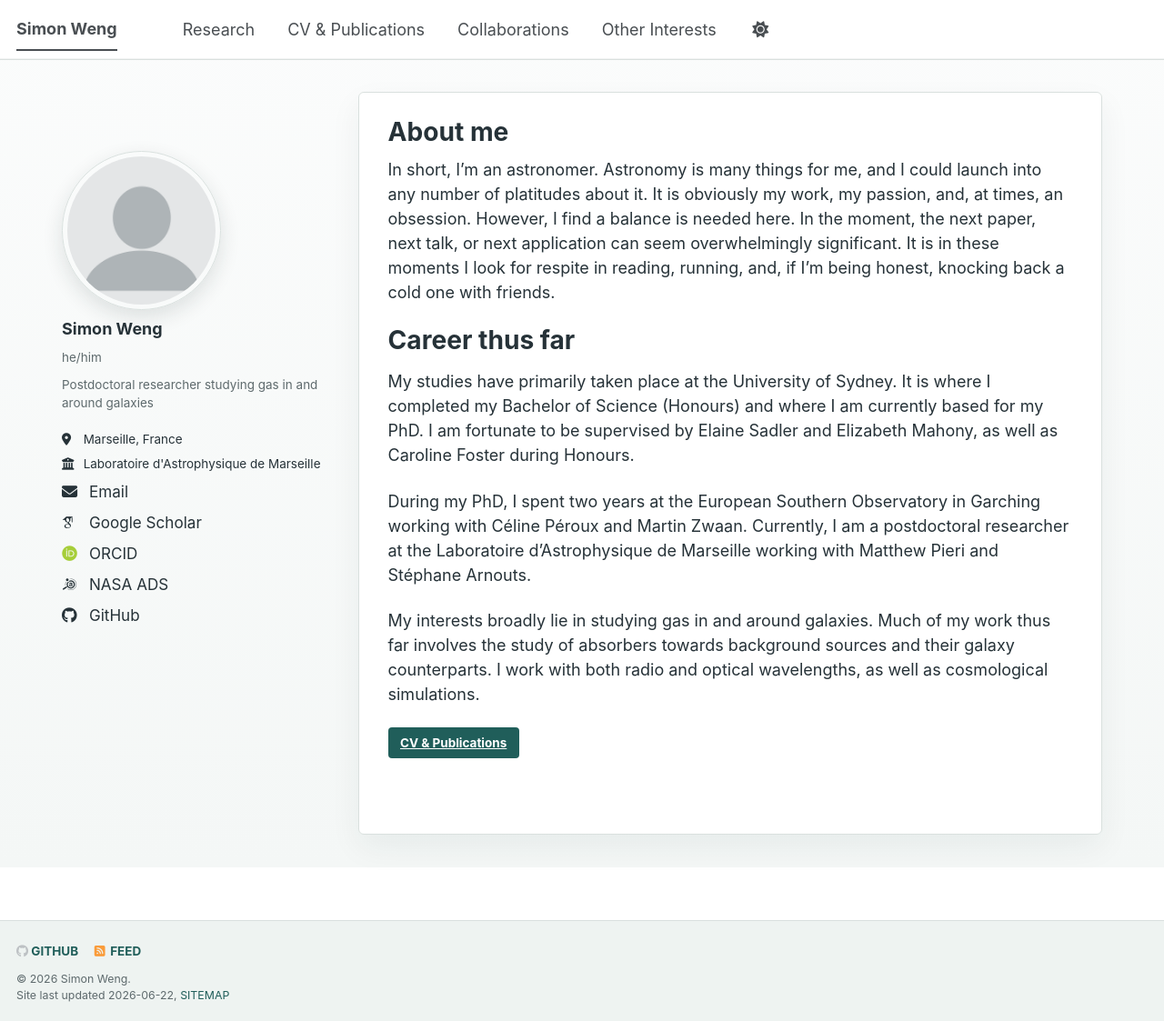
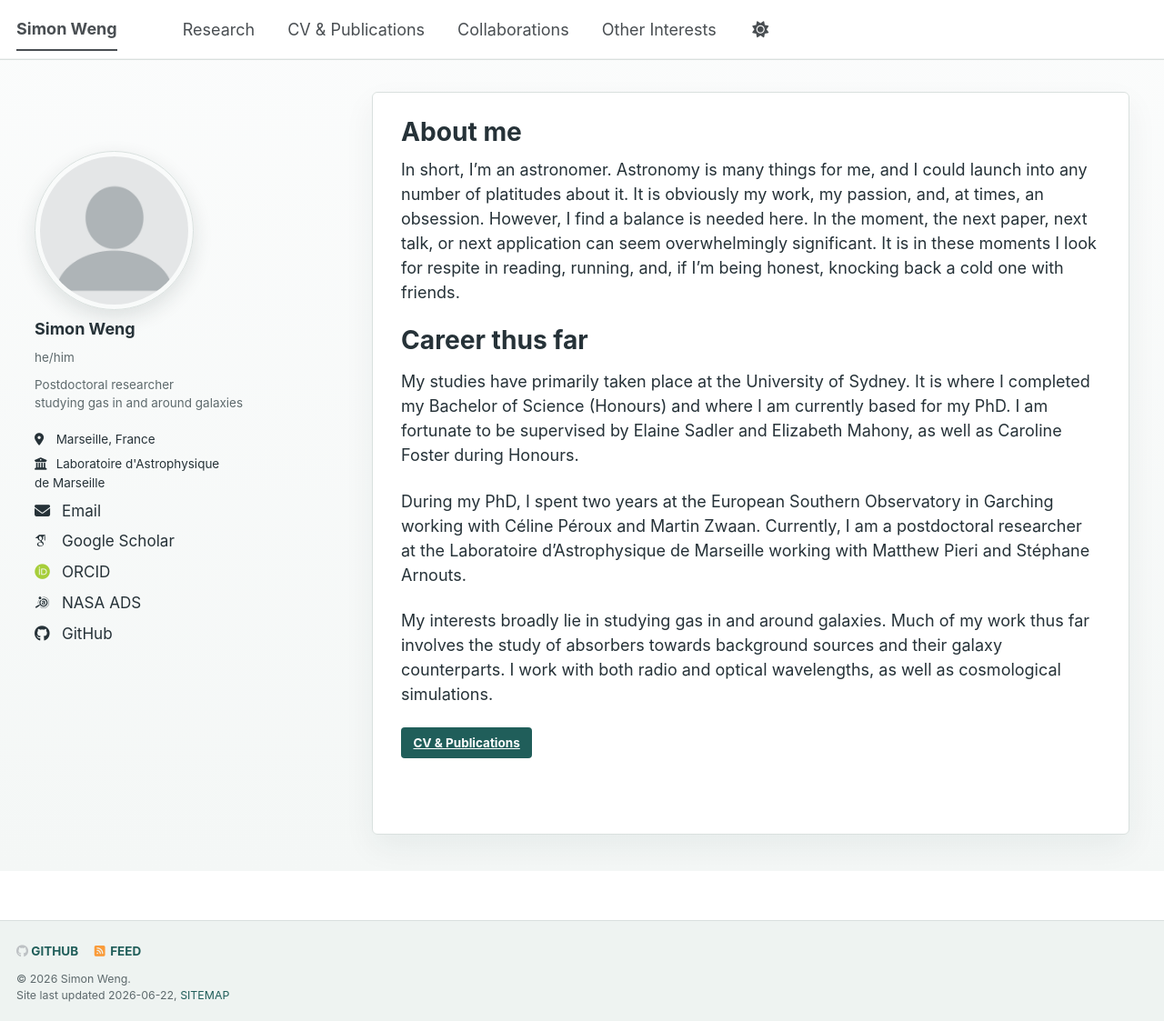
Before and after one commit to simonw358/simonw358.github.io, a Jekyll site: the page built from _pages/about.md, in a window 1280 px wide and 1123 px high. Shown: the whole window at 91% size. Built offline with Jekyll 4.4.1, drawn with Linux system fonts in a browser that asks for light colours; some web fonts are replaced; a script bundle is joined from its source files by our own code; library files that are not in the unit come from our copies.

Commit message:
Fix sidebar wrapping and layout

```diff
--- a/_config.yml
+++ b/_config.yml
@@ -26,9 +26,9 @@ author:
   avatar           : "profile.png"
   name             : "Simon Weng"
   pronouns         : "he/him"
-  bio              : "Postdoctoral researcher studying gas in and around galaxies"
+  bio              : "Postdoctoral researcher<br>studying gas in and around galaxies"
   location         : "Marseille, France"
-  employer         : "Laboratoire d'Astrophysique de Marseille"
+  employer         : "Laboratoire d'Astrophysique<br>de Marseille"
   uri              : # URL
   email            : "simon.weng@lam.fr"
 
--- a/assets/css/main.scss
+++ b/assets/css/main.scss
@@ -125,6 +125,13 @@ a:hover {
   color: var(--sw-muted);
 }
 
+.author__bio,
+.author__urls li,
+.author__urls a {
+  overflow-wrap: anywhere;
+  white-space: normal;
+}
+
 .author__urls-wrapper button {
   border-color: var(--sw-line);
   color: var(--sw-accent-dark);
@@ -162,12 +169,12 @@ a:hover {
   color: var(--sw-accent-dark);
 }
 
-@media (min-width: 1024px) {
+@media (min-width: 1120px) {
   #main {
     display: grid;
-    grid-template-columns: 290px minmax(0, 1fr);
-    gap: 2rem;
-    max-width: 1180px;
+    grid-template-columns: 330px minmax(0, 1fr);
+    gap: 2.25rem;
+    max-width: 1240px;
   }
 
   .sidebar {
@@ -205,6 +212,15 @@ a:hover {
   }
 }
 
+@media (min-width: 1024px) and (max-width: 1119px) {
+  .sidebar {
+    position: static;
+    height: auto;
+    overflow: visible;
+    padding-top: 0;
+  }
+}
+
 @media (max-width: 1024px) {
   .page,
   .archive {
```
